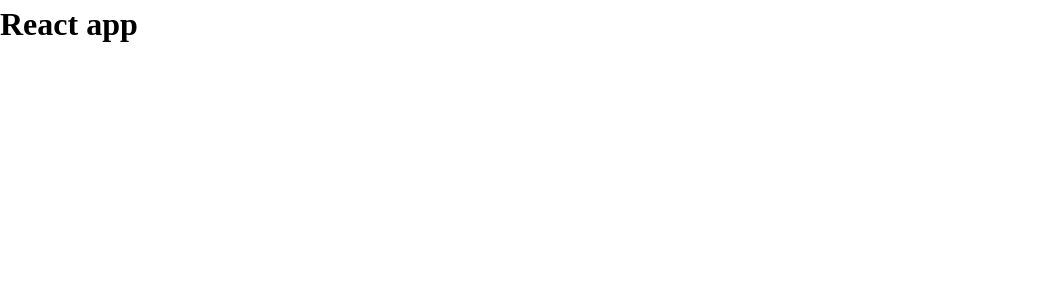
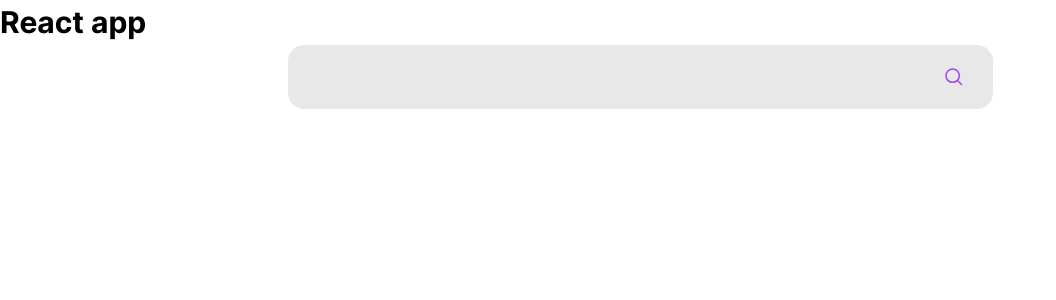
Before and after one commit to svanst/dictionary-web-app, a React (Vite) app: page / in a window 1280 px wide. Shown: the top 300 px of the page, without its empty margins (0-1056 px from the left). Built offline with nearby package versions, Linux system fonts and the light colour scheme.

Commit message:
create search component

```diff
--- a/package.json
+++ b/package.json
@@ -23,6 +23,8 @@
     "vite": "^5.0.6"
   },
   "dependencies": {
+    "@radix-ui/react-visually-hidden": "^1.1.0",
+    "classnames": "^2.5.1",
     "react": "^18.2.0",
     "react-dom": "^18.2.0"
   }
--- a/src/components/App.jsx
+++ b/src/components/App.jsx
@@ -1,5 +1,13 @@
-// import styles from "../global-styles/utilities.module.css";
+import Search from "./Search/Search";
+import MaxWidthWrapper from "./MaxWidthWrapper/MaxWidthWrapper";
 
 export default function App() {
-  return <h1>React app</h1>;
+  return (
+    <div>
+      <h1>React app</h1>
+      <MaxWidthWrapper>
+        <Search />
+      </MaxWidthWrapper>
+    </div>
+  );
 }
--- /dev/null
+++ b/src/components/MaxWidthWrapper/MaxWidthWrapper.jsx
@@ -0,0 +1,11 @@
+import styles from "./MaxWidthWrapper.module.css";
+
+function MaxWidthWrapper({ width, children }) {
+  return (
+    <div className={styles.container} style={{ "--width": width }}>
+      {children}
+    </div>
+  );
+}
+
+export default MaxWidthWrapper;
--- /dev/null
+++ b/src/components/MaxWidthWrapper/MaxWidthWrapper.module.css
@@ -0,0 +1,6 @@
+.container {
+  --width: calc(737 / 16 * 1rem);
+  margin-inline: auto;
+  padding-inline: 1rem;
+  width: min(100%, var(--width));
+}
--- /dev/null
+++ b/src/components/Search/Search.jsx
@@ -0,0 +1,23 @@
+import styles from "./search.module.css";
+
+import { VisuallyHidden } from "@radix-ui/react-visually-hidden";
+
+function Search() {
+  return (
+    <form action="">
+      <div className={styles.wrapper}>
+        <VisuallyHidden asChild>
+          <label htmlFor="word">Word</label>
+        </VisuallyHidden>
+
+        <input className={styles.input} type="text" name="word" id="word" />
+        <button className={styles.button}>
+          <VisuallyHidden>Search</VisuallyHidden>
+          <img src="/src/assets/images/icon-search.svg" alt="" />
+        </button>
+      </div>
+    </form>
+  );
+}
+
+export default Search;
--- /dev/null
+++ b/src/components/Search/search.module.css
@@ -0,0 +1,31 @@
+.wrapper {
+  position: relative;
+  background-color: var(--clr-neutral-300);
+  display: flex;
+  border-radius: 16px;
+  padding-right: 24px;
+
+  &:focus-within {
+    outline: 1px solid var(--clr-primary);
+
+    input {
+      outline: none;
+    }
+  }
+}
+
+.input {
+  flex: 1;
+  border: none;
+  padding-inline: 24px;
+  padding-block: clamp(16px, 3vw, 20px);
+  background-color: transparent;
+  font-size: var(--fs-500);
+  font-weight: 700;
+}
+
+.button {
+  border: none;
+  background: transparent;
+  cursor: pointer;
+}
--- /dev/null
+++ b/src/global-styles/style.module.css
@@ -0,0 +1,4 @@
+body {
+  font-family: var(--ff-sans);
+  font-size: var(--fs-400);
+}
--- a/src/script.jsx
+++ b/src/script.jsx
@@ -1,6 +1,7 @@
 import "./global-styles/reset.module.css";
 import "./global-styles/root.module.css";
 import "./global-styles/utilities.module.css";
+import "./global-styles/style.module.css";
 
 import { createRoot } from "react-dom/client";
 import App from "./components/App.jsx";
--- a/vite.config.js
+++ b/vite.config.js
@@ -5,7 +5,7 @@ export default defineConfig({
   plugins: [react()],
   css: {
     modules: {
-      localsConvention: "camelCaseOnly",
+      localsConvention: "camelCase",
     },
   },
 });
```
Also changed, not shown: 1 other file (tests, documents, lock files or other folders).
